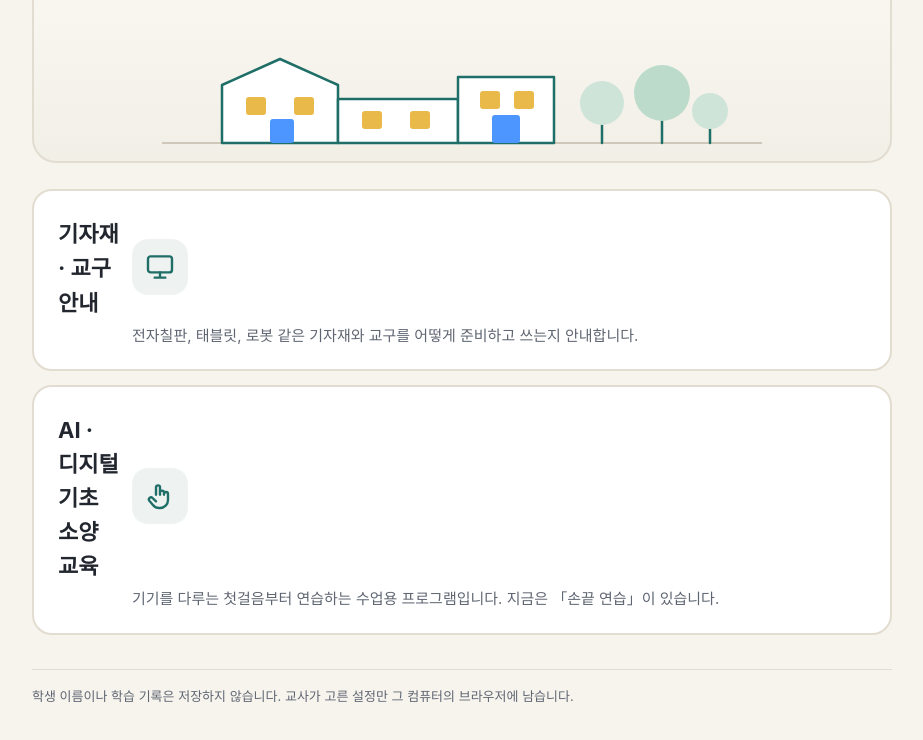
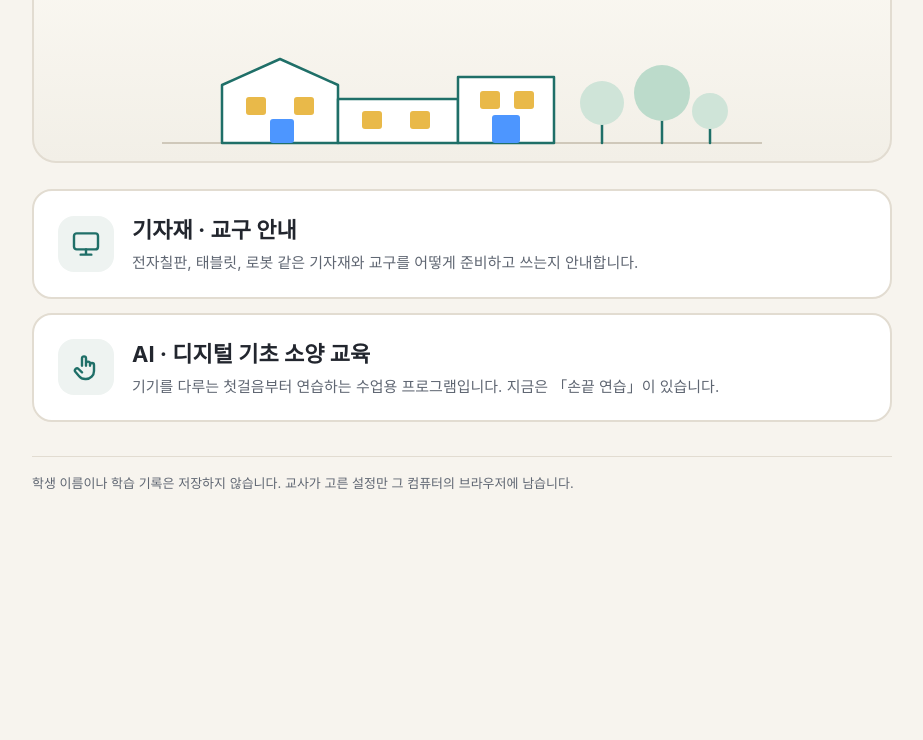
Before and after one commit to Woosiq92/seojin-tools, a plain HTML site: page index.html in a window 1280 px wide. Shown: the part 176-916 px from the top of the page, without its empty margins (178-1101 px from the left). After the commit the page ends 800 px from the top, so only its background shows below. Drawn offline with Linux system fonts and the light colour scheme.

Commit message:
카드 아이콘이 제목 칸으로 밀리던 것 고침

```diff
--- a/common.css
+++ b/common.css
@@ -10,7 +10,7 @@ h1{margin:0;font-size:32px;letter-spacing:-.4px}
 .cards{display:grid;gap:14px;margin-top:26px}
 .card{display:grid;grid-template-columns:56px 1fr;align-items:center;gap:4px 18px;padding:22px 24px;border:2px solid var(--line);border-radius:20px;background:var(--card);text-decoration:none}
 .card:hover{border-color:var(--teal)}
-.card .ic{grid-row:span 2;display:grid;place-items:center;width:56px;height:56px;border-radius:16px;background:#eef3f1;color:var(--teal)}
+.card .ic{grid-column:1;grid-row:span 2;display:grid;place-items:center;width:56px;height:56px;border-radius:16px;background:#eef3f1;color:var(--teal)}
 .card .ic svg{width:32px;height:32px}
 .card b{font-size:22px}
 .card span{grid-column:2;color:var(--muted);font-size:15px}
```
